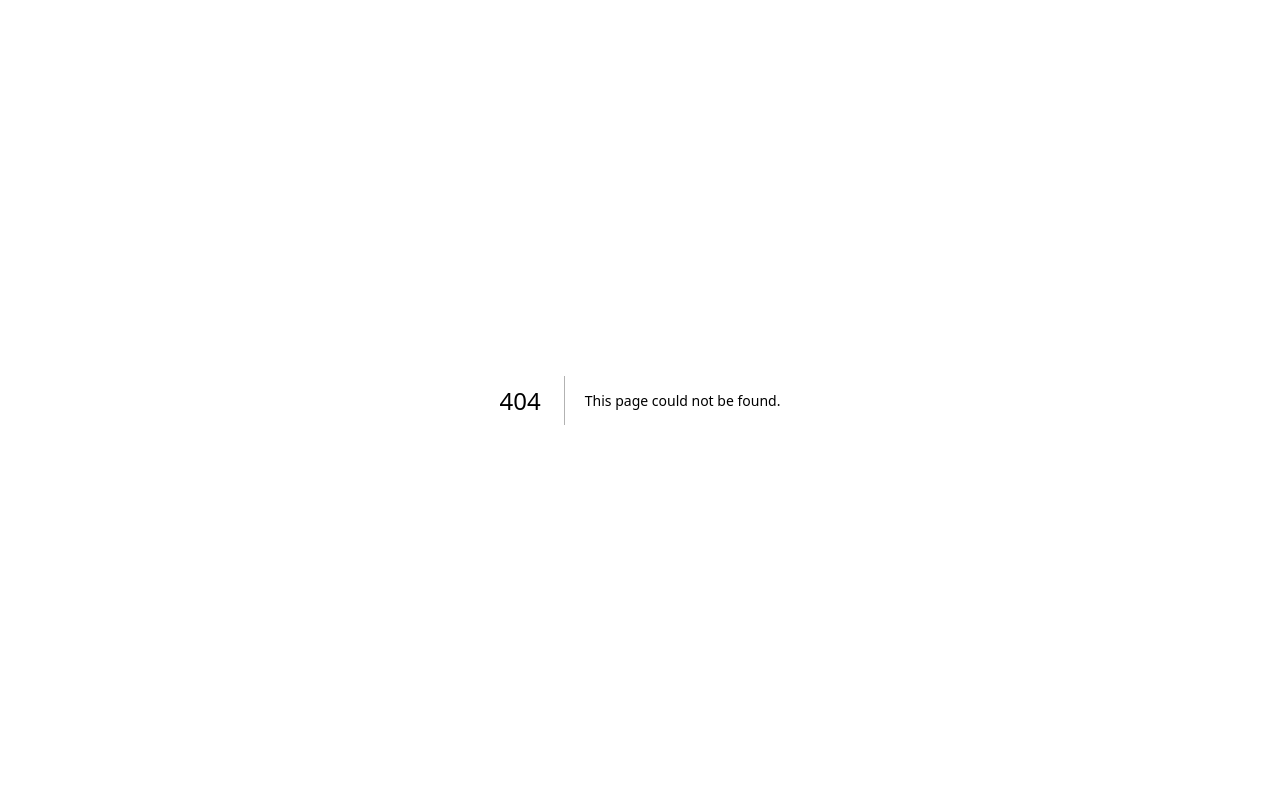
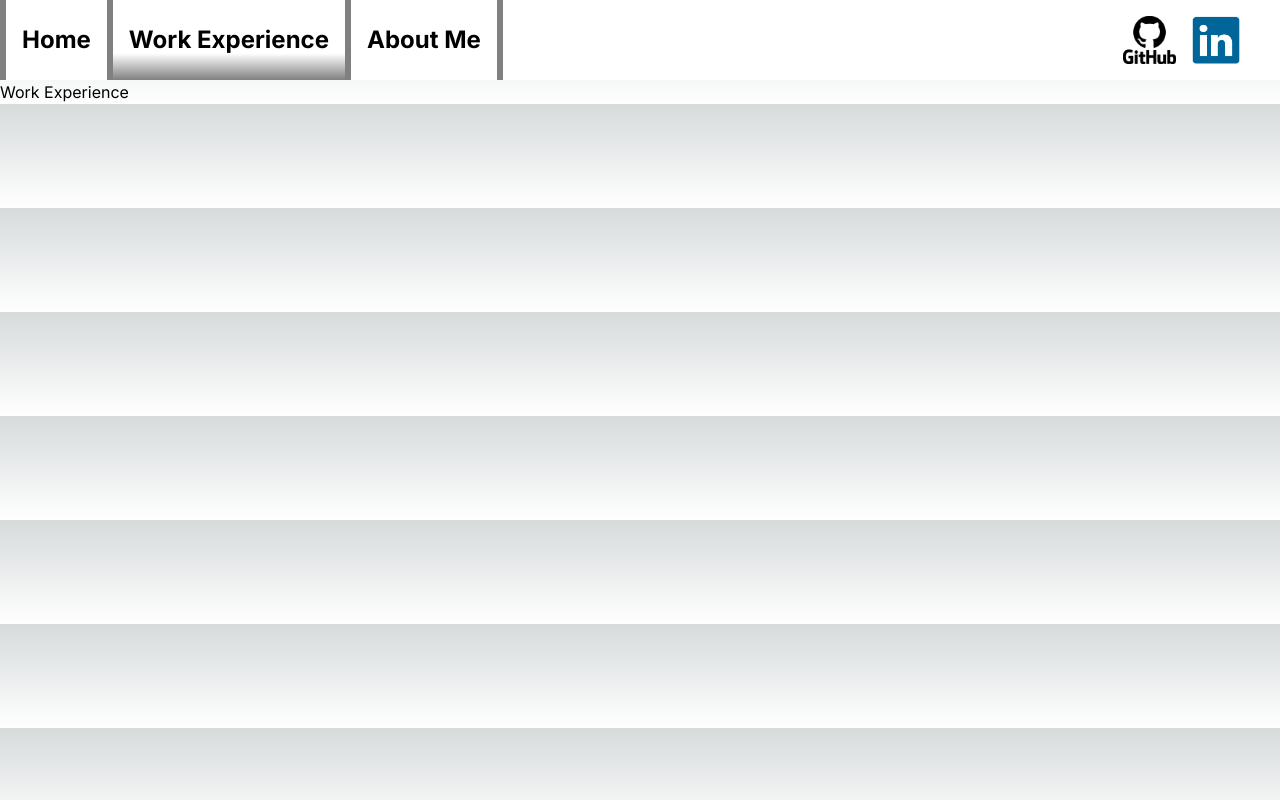
Before and after one commit to nicholasMeadows/PersonalWebsite, a Next.js app: page /work-experience in a window 1280 px wide. Before the commit this address had no page. Built offline with nearby package versions, Linux system fonts and the light colour scheme.

Commit message:
Improved nav bar and add other basic pages

```diff
--- /dev/null
+++ b/src/app/about-me/page.tsx
@@ -0,0 +1,7 @@
+import React from 'react';
+
+function AboutMe() {
+    return <div>About Me</div>
+}
+
+export default AboutMe;
--- /dev/null
+++ b/src/app/components/navigation-bar.tsx
@@ -0,0 +1,45 @@
+'use client';
+
+import {usePathname} from "next/navigation";
+import "../css/navigation-bar.css";
+import {ABOUT_ME_ROUTE, HOME_ROUTE, WORK_EXPERIENCE_ROUTE} from '../constants/routes'
+import Link from "next/link";
+
+export default function NavigationBar() {
+    const pathname = usePathname()
+    return <div className={'navigation-header-bar'}>
+        <div className={'navigation-item-section'}>
+            <div className={'vl'}></div>
+            <Link href={HOME_ROUTE}>
+                <div className={`navigation-item ${pathname === HOME_ROUTE ? 'navigation-item-active' : ''}`}>
+                    <strong style={{fontSize: '1.5em',}}>Home</strong>
+                </div>
+            </Link>
+
+            <div className={'vl'}></div>
+            <Link href={WORK_EXPERIENCE_ROUTE}>
+                <div
+                    className={`navigation-item ${pathname === WORK_EXPERIENCE_ROUTE ? 'navigation-item-active' : ''}`}>
+                    <strong style={{fontSize: '1.5em',}}>Work Experience</strong>
+                </div>
+            </Link>
+            <div className={'vl'}></div>
+            <Link href={ABOUT_ME_ROUTE}>
+                <div className={`navigation-item ${pathname === ABOUT_ME_ROUTE ? 'navigation-item-active' : ''}`}>
+                    <strong style={{fontSize: '1.5em',}}>About Me</strong>
+                </div>
+            </Link>
+            <div className={'vl'}></div>
+        </div>
+
+        <div className={'external-site-images'}>
+            <img src={'/github-logo.png'} className={'external-site-image'} alt={''} onClick={() => {
+                window.open('https://github.com/nicholasMeadows')
+            }}/>
+            <img src={'/linkedin-logo.png'} width={'0'} height={'0'} className={'external-site-image'} alt={''}
+                 onClick={() => {
+                     window.open('https://www.linkedin.com/in/nicholasmeadows/')
+                 }}/>
+        </div>
+    </div>
+}
--- /dev/null
+++ b/src/app/constants/routes.ts
@@ -0,0 +1,3 @@
+export const HOME_ROUTE = '/';
+export const ABOUT_ME_ROUTE = '/about-me'
+export const WORK_EXPERIENCE_ROUTE = '/work-experience';
--- /dev/null
+++ b/src/app/css/navigation-bar.css
@@ -0,0 +1,48 @@
+.navigation-header-bar {
+    background: white;
+    height: 5em;
+    max-height: 5em;
+    display: flex;
+    flex-direction: row;
+    position: relative;
+}
+
+.vl {
+    border-left: 6px solid gray;
+    height: 100%;
+}
+
+.navigation-item-section {
+    height: 100%;
+    display: flex;
+    flex-direction: row;
+}
+
+.navigation-item {
+    color: black;
+    padding-left: 1em;
+    padding-right: 1em;
+    align-content: center;
+    height: 100%;
+}
+
+.navigation-item-active {
+    background-image: linear-gradient(white, white, white, gray);
+}
+
+.external-site-images {
+    display: flex;
+    flex-wrap: nowrap;
+    margin-left: auto;
+    margin-right: 0.5em;
+    height: 100%;
+    overflow: hidden;
+    padding: 1em;
+}
+
+.external-site-image {
+    width: auto;
+    height: 100%;
+    margin-right: 1em;
+    cursor: pointer;
+}
--- a/src/app/layout.tsx
+++ b/src/app/layout.tsx
@@ -1,8 +1,9 @@
-import type { Metadata } from "next";
-import { Inter } from "next/font/google";
-import "./globals.css";
+import type {Metadata} from "next";
+import {Inter} from "next/font/google";
+import "./css/globals.css";
+import NavigationBar from "@/app/components/navigation-bar";
 
-const inter = Inter({ subsets: ["latin"] });
+const inter = Inter({subsets: ["latin"]});
 
 export const metadata: Metadata = {
     title: "Nicholas Meadows",
@@ -16,7 +17,10 @@ export default function RootLayout({
 }>) {
     return (
         <html lang="en">
-      <body className={inter.className}>{children}</body>
+        <body className={inter.className}>
+        <NavigationBar/>
+        {children}
+        </body>
         </html>
     );
 }
--- a/src/app/navigation-bar-github-img.tsx
+++ /dev/null
@@ -1,13 +0,0 @@
-'use client';
-import Image from "next/image";
-
-export default function NavigationBarGithubImg() {
-    return <Image src={'github-logo.png'} style={{
-        width: 'auto',
-        height: '100%',
-        marginRight: '1em',
-        cursor: 'pointer'
-    }} alt={''} onClick={() => {
-        window.open('https://github.com/nicholasMeadows')
-    }}/>
-}
--- a/src/app/navigation-bar-linkedin-img.tsx
+++ /dev/null
@@ -1,13 +0,0 @@
-'use client';
-import Image from "next/image";
-
-export default function NavigationBarLinkedinImg() {
-    return <Image src={'linkedin-logo.png'} style={{
-        width: 'auto',
-        height: '100%',
-        marginRight: '1em',
-        cursor: 'pointer'
-    }} alt={''} onClick={() => {
-        window.open('https://www.linkedin.com/in/nicholasmeadows/')
-    }}/>
-}
--- a/src/app/navigation-bar.tsx
+++ /dev/null
@@ -1,79 +0,0 @@
-import NavigationBarGithubImg from "@/app/navigation-bar-github-img";
-import NavigationBarLinkedinImg from "@/app/navigation-bar-linkedin-img";
-
-const NavigationBar: React.FC = () => {
-    return <div style={{
-        background: 'white',
-        height: '5em',
-        maxHeight: '5em',
-        display: 'flex',
-        flexDirection: 'row',
-        position: 'relative',
-    }}>
-
-        <div style={{
-            height: '100%',
-            display: 'flex',
-            flexDirection: 'row'
-        }}>
-            <div style={{
-                borderLeft: '6px solid gray',
-                height: '100%'
-            }}></div>
-            <div style={{
-                color: 'black',
-                marginLeft: '1em',
-                marginRight: '1em',
-                alignContent: 'center'
-            }}>
-                <strong style={{fontSize: '1.5em',}}>Home</strong>
-            </div>
-
-
-            <div style={{
-                borderLeft: '6px solid gray',
-                height: '100%'
-            }}></div>
-
-
-            <div style={{
-                color: 'black',
-                marginLeft: '1em',
-                marginRight: '1em',
-                alignContent: 'center'
-            }}>
-                <strong style={{fontSize: '1.5em',}}>Work Experience</strong>
-            </div>
-            <div style={{
-                borderLeft: '6px solid gray',
-                height: '100%'
-            }}></div>
-            <div style={{
-                color: 'black',
-                marginLeft: '1em',
-                marginRight: '1em',
-                alignContent: 'center'
-            }}>
-                <strong style={{fontSize: '1.5em',}}>About Me</strong>
-            </div>
-            <div style={{
-                borderLeft: '6px solid gray',
-                height: '100%'
-            }}></div>
-        </div>
-
-        <div style={{
-            display: 'flex',
-            flexWrap: 'nowrap',
-            marginLeft: 'auto',
-            marginRight: '0.5em',
-            height: '100%',
-            overflow: 'hidden',
-            padding: '1em'
-        }}>
-            <NavigationBarGithubImg/>
-            <NavigationBarLinkedinImg/>
-        </div>
-    </div>;
-}
-export default NavigationBar;
--- a/src/app/page.tsx
+++ b/src/app/page.tsx
@@ -1,10 +1,7 @@
-import Image from "next/image";
-import NavigationBar from "@/app/navigation-bar";
+import React from "react";
 
 export default function Home() {
-  return (
-    <>
-      <NavigationBar></NavigationBar>
-    </>
-  );
+    return (
+        <div>Home Page!!!</div>
+    );
 }
--- /dev/null
+++ b/src/app/work-experience/page.tsx
@@ -0,0 +1,3 @@
+export default function WorkExperience() {
+    return <h1>Work Experience</h1>
+}
```
Also changed, not shown: public/nicholas_picture_1.jpg (added), src/app/css/globals.css (renamed from src/app/globals.css). Lines whose indentation alone changed are shown as unchanged.
